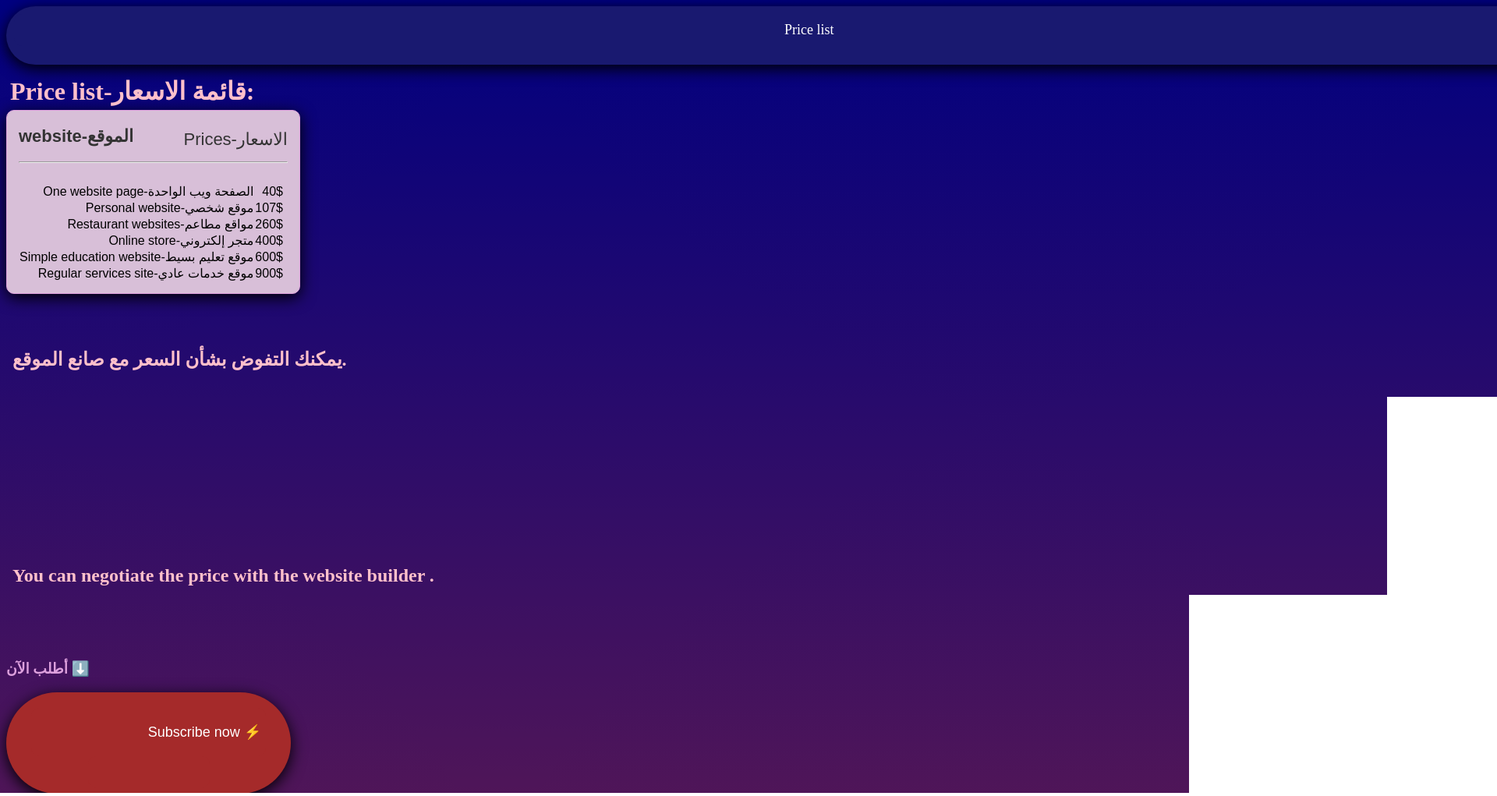
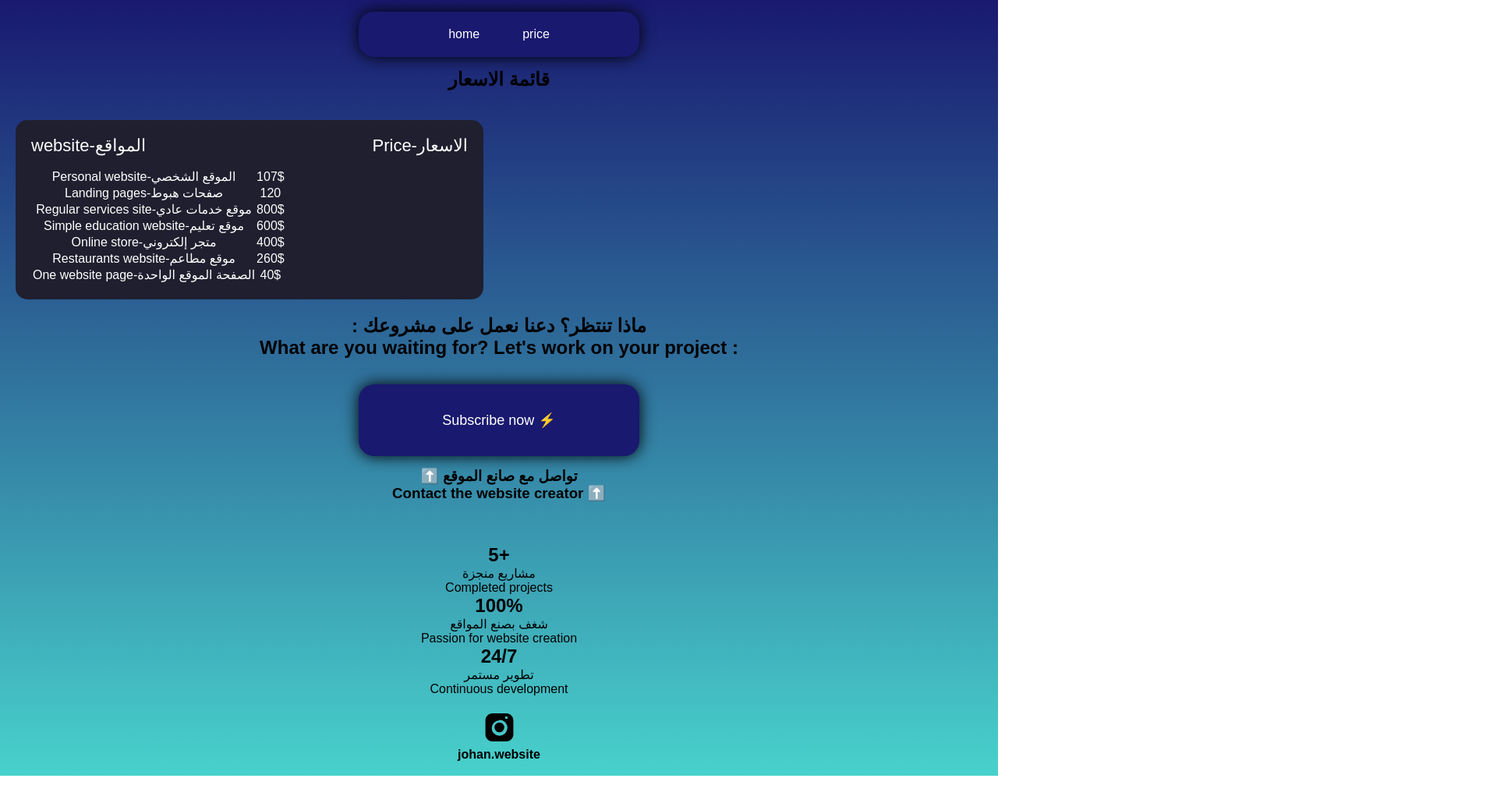
Before and after one commit to omargojosatoro-ctrl/Johan-harli-, a plain HTML site: page index2.html in a window 1280 px wide. Shown: the top 1021 px of the page at 78% size, 1920 px wide, since content can reach past the window. After the commit the page ends 995 px from the top, so only its background shows below. Drawn offline with Linux system fonts and the light colour scheme.

Commit message:
Add files via upload

```diff
--- a/index2.html
+++ b/index2.html
@@ -1,97 +1,93 @@
 <!DOCTYPE html>
 <html lang="en" dir="ltr">
+<head>
   <meta charset="UTF-8">
-<head>
+  <meta name="viewport" content="width=device-width, initial-scale=1.0">
+  <meta name="description" content="Professional website design and development services.">
   <title>Johan</title>
   <link rel="stylesheet" href="style.css">
 </head>
 <body>
-<div id="box1"class="glow-box">
+  <div id="box1" class="glow-box">
   <ul class="menu">
-    <li><a href>Price list</a></li>
-    <li><a href="index.html">home</a></li>
+    <li id="home"><a href="index1.html">home</a></li>
+    <li id="price"><a href="#">price</a></li>
   </ul>
 </div>
-  <h1>Price list-قائمة الاسعار:</h1>
-
+<h2>قائمة الاسعار </h2>
+<br>
 <div class="info-box">
-<div class="item">
-  <span style="font-size:22px;" class="title">website-الموقع</span>
-  <span style="font-size:22px;" class="value">Prices-الاسعار</span>
+  <div class="itme">
+    <span class="title">website-المواقع</span>
+    <span class="value">Price-الاسعار</span>
   </div>
-<table class="info-table">
+  <table class="table">
     <tr>
-    <td>One website page-الصفحة ويب الواحدة</td>
-    <td>40$</td>
-  </tr>
-  <hr>
-  <br>
-  <tr>
-    <td>Personal website-موقع شخصي</td>
+      <td>Personal website-الموقع الشخصي</td>
+    </td>
     <td>107$</td>
     </tr>
+      <td>Landing pages-صفحات هبوط</td>
+      <td>120</td>
+    </td>
+    </tr>
+      <td>Regular services site-موقع خدمات عادي</td>
+      <td>800$</td>
+    </tr>
     <tr>
-    <td>Restaurant websites-مواقع مطاعم</td>
-    <td>260$</td>
+      <td>Simple education website-موقع تعليم </td>
+      <td>600$</td>
     </tr>
     <tr>
       <td>Online store-متجر إلكتروني</td>
       <td>400$</td>
     </tr>
     <tr>
-  <td>Simple education website-موقع تعليم بسيط</td>
-    <td>600$</td>
+      <td>Restaurants website-موقع مطاعم</td>
+      <td>260$</td>
     </tr>
     <tr>
-  <td>Regular services site-موقع خدمات عادي</td>
-    <td>900$</td>
+      <td>One website page-الصفحة الموقع الواحدة</td>
+      <td>40$</td>
     </tr>
-
   </table>
 </div>
+
+<h2>: ماذا تنتظر؟ دعنا نعمل على مشروعك</h2>
+<h2>What are you waiting for? Let's work on your project :</h2>
+<br>
+<div id="box7" class="glow-box">
+  <button onclick="window.open('https://www.instagram.com/johan.website','_blank')">
+    Subscribe now ⚡
+  </button>
 </div>
-
-<div id="div6">
-
-  <h2>يمكنك التفوض بشأن السعر مع صانع الموقع.</h2>
-  <h2>You can negotiate the price with the website builder .</h2>
-</div>
-
-<h3 id="h3">أطلب الآن ⬇️</h3>
-<div id="box7" class="glow-box">
-  <button onclick="window.open('https://www.instagram.com/johan.website','_blank')">Subscribe now ⚡<button>
-</div>
-<h2>تواصل مع صانع الموقع عبر حسابه الانستغرام ⬆</h2>
-<h2>Contact the website creator via their Instagram account ⬆</h2>
+<h3>⬆️ تواصل مع صانع الموقع </h3>
+<h3>Contact the website creator ⬆️</h3>
 <br>
 <br>
 <br>
-<h2>ماذا تنتظر ؟ دعنا نعمل على مشروعك :</h2>
-<h2>What are you waiting for? Let's get to work:</h2>
-<hr>
-<h2 id="title4">وصف شخصي لصانع الموقع :</h2>
-<h2>Personal description of a website builder :</h2>
-<h3 id="title3"class="title">My name is Omar Wub, I'm 17 years old, from Yemen, and I work as a web designer. I hope you like my designs.</h3>
-<br>
-<br>
-<br>
+
 <div class="stats-box">
   <div class="stat">
     <h2>5+</h2>
+    <p>مشاريع منجزة</p>
     <p>Completed projects</p>
   </div>
   <div class="stat">
     <h2>100%</h2>
-    <p>Passion for learning</p>
+    <p>شغف بصنع المواقع</p>
+    <p>Passion for website creation</p>
   </div>
   <div class="stat">
     <h2>24/7</h2>
+    <p>تطوير مستمر</p>
     <p>Continuous development</p>
   </div>
 </div>
+<br>
 <svg width="43" height="44" viewBox="0 0 24 24" fill="#with" xmlns="http://www.w3.org/2000/svg">
   <path d="M7 2C4.243 2 2 4.243 2 7v10c0 2.757 2.243 5 5 5h10c2.757 0 5-2.243 5-5V7c0-2.757-2.243-5-5-5H7zm10 2a1 1 0 110 2 1 1 0 010-2zm-5 2.5A5.5 5.5 0 1112 18a5.5 5.5 0 010-11zm0 2a3.5 3.5 0 100 7 3.5 3.5 0 000-7z"/><h4>johan.website</h4>
 </svg>
-
-<body>
+<br>
+</body>
 </html>
--- a/style.css
+++ b/style.css
@@ -1,314 +1,128 @@
-/* للهواتف */
-@media (max-width: 600%) {
-  body {
-    background-color: #f5f5f5;
-  }
+* {
+  box-sizing: border-box;
+  margin: 0;
+  padding: 0;
 }
 
-/* للتابلت */
-@media (min-width: 601%) and (max-width: 1024%) {
-  body {
-    background-color: #eaeaea;
-  }
+body {
+  background: linear-gradient(to bottom, #191970, #48D1CC);
+  font-family: Arial, sans-serif;
+  text-align: center;
 }
 
-/* للكمبيوتر */
-@media (min-width: 1025%) {
-  body {
-    background-color: #ffffff;
-  }
-}
-body {
-  min-height: 100vh;
-  background: linear-gradient(to bottom,#000080,#FF4500 );
+/* IMAGES */
+.img-box {
+  width: 100%;
+  max-width: 380px;
+  height: auto;
+  margin: 20px auto;
+  border-radius: 15px;
+  box-shadow: 0 5px 20px #000;
 }
 
-h1{
-  color:pink;
-  margin:5px;
-}
-p{
-  margin-top: 10px;
-  color:pink;
-  border-radius:90px;
+/* BOXES */
+.glow-box {
+  width: 100%;
+  max-width: 360px;
+  margin: 15px auto;
+  padding: 20px;
+  background: #191970;
+  color: white;
+  border-radius: 20px;
+  box-shadow: 0 0 20px #000;
 }
 
-.box{
-  border:solid 2px pink;
-  width:360px;
-  padding-block:5px;
-  height:50px;
-  margin: 5px;
-  color: #191970;
-  box-shadow:0 5px 20px #000000;
+/* MENU */
+.menu {
+  display: flex;
+  justify-content: center;
+  gap: 15px;
+  list-style: none;
 }
 
-ul{
-  display:flex;
-  list-style: none;
-  padding:0px;
-  margin:0px;
-}
-li{
-  margin-right:70px;
+.menu a {
+  text-decoration: none;
+  color: white;
+  background: #191970;
+  padding: 10px 20px;
+  border-radius: 10px;
 }
 
-h2{
-  color:pink;
-  margin:0%;
-  border:15%;
-}
-h2{
-  margin-bottom: 20%;
-}
-
-#box1{
-  width: 335%;
-  height:55px;
-  border-radius:90px;
-  color:white;
-  padding:10px;
-  margin-bottom: 15px;
-  background-color:#191970;
-  box-shadow:0 5px 20px #000000;
-}
-
-#box2{
-  width: 335px;
-  height:40px;
-  border-radius:90px;
-  color:white;
-  padding:center;
-  margin-bottom:40ox;
-  margin-top:15px;
-  background-color:#800000 ;
-  box-shadow:0px 5px 20px #000000;
-}
-#li2{
-  padding-left: 60px;
-}
-
-#box3{
-  width: 335ox;
-  height:40px;
-  border-radius:90px;
-  color:white;
-  padding:center;
-  margin-bottom: 40px;
-  box-shadow: 0 5px 20px #000000;
-}
-#li3{
-  padding-left: 60px;
-}
-
-#box4{
-  width: 335px;
-  height:40px;
-  border-radius:90px;
-  color:white;
-  padding:center;
-  margin-bottom: 40ox;
-  box-shadow:0 5px 20ox #000000;
-}
-#li4{
-  padding-left: 60px;
-}
-
-#box5{
-  width: 335px;
-  height:40px;
-  border-radius:90px;
-  color:white;
-  padding:center;
-  margin-bottom: 40px;
-  box-shadow:0 5px 20px #000000;
-}
-#li5{
-  padding-left: 60px;
-}
-
-#box6{
-  width: 335px;
-  height:40px;
-  border-radius:90px;
-  color:white;
-  padding:center;
-  margin-bottom: 40px;
-  box-shadow:0px 5px 20px #000000;
-}
-#li6{
-  padding-left:40px;
-}
-
-#box9{
-  width: 335px;
-  height:40px;
-  border-radius:40px;
-  box-shadow:0px 5px 20px #000000;
-}
-#li9{
-  padding-left:40px;
-}
-
-#div6{
-  margin-top: 30px;
-  margin-bottom: 90px;
-  height:300px;
-  padding:40px 8px 10px;
-}
-#box7{
-  width: 325px;
-  height:90px;
-  border-radius:90px;
-  color:white;
-  padding:20px;
-  margin-bottom: 15px;
-  background-color:#A52A2A;
-  box-shadow:0 5px 20px #000000;
-}
+/* BUTTON */
 button {
-  background-color: #A52A2A; /* لون الزر */
-  color: white;              /* لون النص */
-  border: none;              /* إزالة الإطار */
-  padding-top:20px ;
-  padding-left:150px ;
-  padding-bottom:20px;
-  border-radius: 10px;       /* تدوير الزوايا */
+  width: 100%;
+  max-width: 280px;
+  padding: 15px;
+  background: #191970;
+  color: white;
+  border: none;
+  border-radius: 30px;
   font-size: 18px;
   cursor: pointer;
 }
 
-#box8{
-  width: 325px;
-  height:40px;
-  border-radius:90px;
-  color:white;
-  padding:10px;
-  margin-bottom: 15px;
-  background-color:#191970;
-  box-shadow:0px 5px 20px #000000;
-}
-.button{
-  color: #191970;
+.info-box{
+  width:90%;
+  max-width:600px;
+  margin: 20px ;
+  padding:20px;
+  background: #1f1f2f;
+  color:#fff;
+  border-radius:15px;
+  box-shadow:0 0 20px rgba (0,150,255, ;0.4 )
+  font-family:Arial,sans-serif;
+  transition:0.3s;
 }
 
-#h3{
-  color: #DDA0DD;
+.itme{
+  display:flex;
+  justify-content: space-between;
+  margin-bottom: 15px;
+  font-size: 22px;
+}
+.info-table {
+  width: 100%;
+  border-collapse: collapse;
 }
 
-.glow-box {
-  padding: 20px;
-  background: #800000;
-  color: white;
-  text-align: center;
-  border-radius: 12px;
-  font-size: 18px;
-  cursor: pointer;
-  transition: 0.3s;
-  box-shadow: 0px 0px 10px #191970;
+.info-table td {
+  padding: 12px 10px;
+  border-bottom: 1px solid rgba(255,255,255,0.2);
 }
 
-.glow-box:hover {
-  background: #191970;
-  box-shadow: 0 0 20px #800000;
+.info-table tr:last-child td {
+  border-bottom: none;
 }
 
-.img-box{
-  width:370px;
-  height:260px;
-  padding:10px;
-  border:3px solid #191970;
-  margin-left:0px;
-  border-radius:10px;
-  box-shadow:0px 5ox 20px #000000;
+/* تأثير عند المرور */
+.info-box:hover {
+  transform: scale(1.02);
+  box-shadow: 0 0 25px rgba(0, 150, 255, ;
 }
 
-.img-box{
-  width:370px;
-  height:150px;
-  padding:10px;
-  border:3px solid #0000;
-  margin-left:0px;
-  margin-bottom: 20px;
-  border-radius:10px;
-  box-shadow:0px 5px 20px #000000;
-}
-#img3{
-  margin-top: 60px;
-}
+/* متجاوب مع الشاشات الصغيرة */
+@media (max-width: 500px) {
+  .item {
+    flex-direction: column;
+    gap: 5px;
+    font-size: 18px;
+  }
 
+  .info-box {
+    padding: 15px;
+  }
 
-.info-box{
-  width:345px;
-  border:1px solid #DDA0DD;
-  padding:15px;
-  border-radius:10px;
-  background: #D8BFD8;
-  font-family:Arial;
-  box-shadow:0px 5px 20px #000000;
-}
-
-.item{
-    display: flex;
-  justify-content: space-between;
-  padding:5px 0px ;
-  margin-bottom:10px;
-}
-
-.title{
-  font-weight:bold;
-  color:#333;
-}
-.value{
-  display: block;
-  color: #333;
-  margin-top:4px;
-}
-.info-table {
-  width: 350ox;
-  border-collapse: collapse;
-  font-family: Arial, sans-serif;
-  text-align: right;
-}
-
-.menu {
-  list-style: none;
-  padding: 0px;
-  display: grid;
-  grid-template-columns: repeat(auto-fit, minmax(15px, 1fr));
-  gap: 15px;
-}
-
-.menu li a {
-  display: block;
-  background: #191970;
-  color: white;
-  padding: 10px;
-  text-align: center;
-  text-decoration: none;
-  border-radius: 10px;
-  transition: 0.3s;
-}
-
-.menu li a:hover {
-  background: #DDA0DD;
-  transform: scale(1.05);
-}
-
-#title3{
-  color: pink;
-  margin-top: 60px;
-}
-
-#title4{
-  margin-top:50px ;
+.info-table td {
+    padding: 8px 5px;
+    font-size: 16px;
+  }
 }
 
 .stats-box {
   display: flex;
   gap: 20px;
   justify-content: center;
-  margin: 50px 0px;
+  margin: 50px 0;
 }
 
 .stat {
```
Also changed, not shown: index1.html (added, +70 -0 lines). Lines whose indentation alone changed are shown as unchanged.
